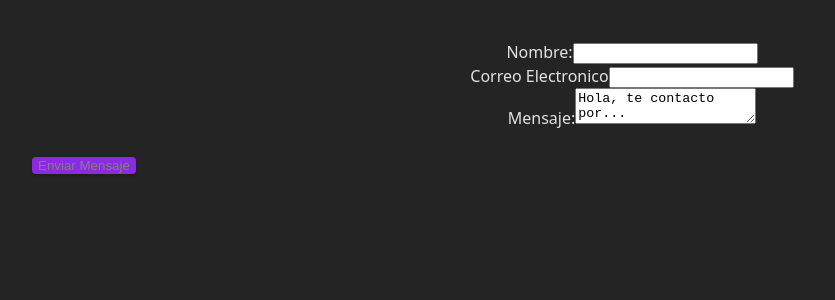
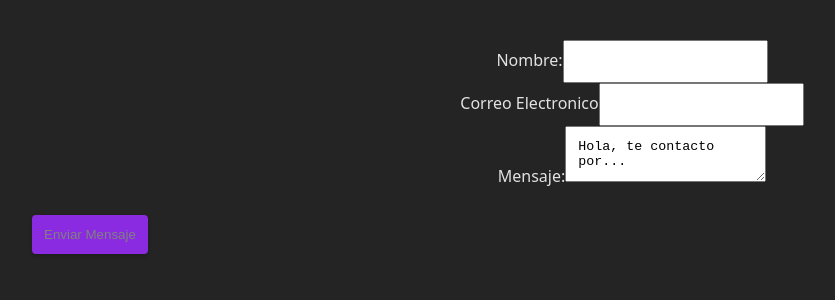
Before and after one commit to nicolasaddamo1/ReactCourse, a React (Vite) app in the folder 07-formulario-contacto/: page / in a window 1280 px wide. Shown: the top 300 px of the page, without its empty margins (8-843 px from the left). Built offline with nearby package versions, Linux system fonts and the light colour scheme.

Commit message:
feat: added more css

```diff
--- a/07-formulario-contacto/src/index.css
+++ b/07-formulario-contacto/src/index.css
@@ -16,6 +16,12 @@
 }
 
 
+[type="text"],
+[type="email"],
+textarea,
+button {
+    padding: 12px
+}
 
 button {
     display: block;
```
